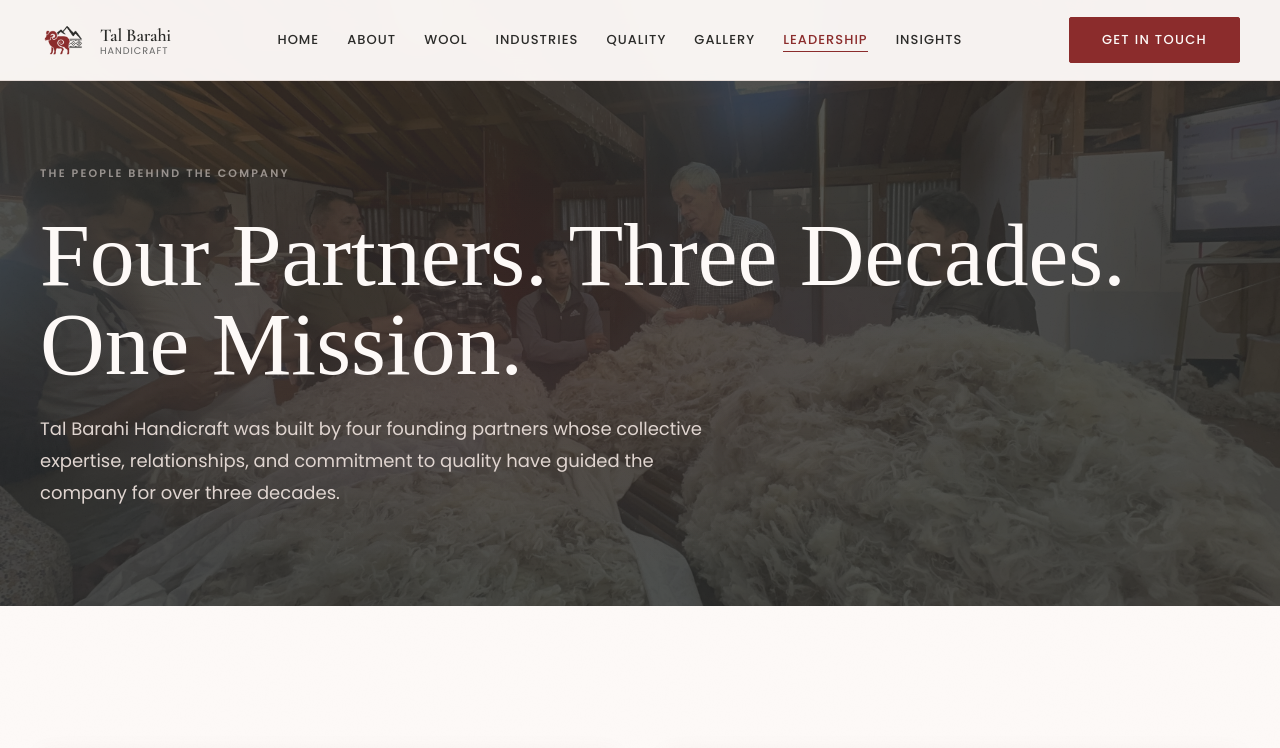
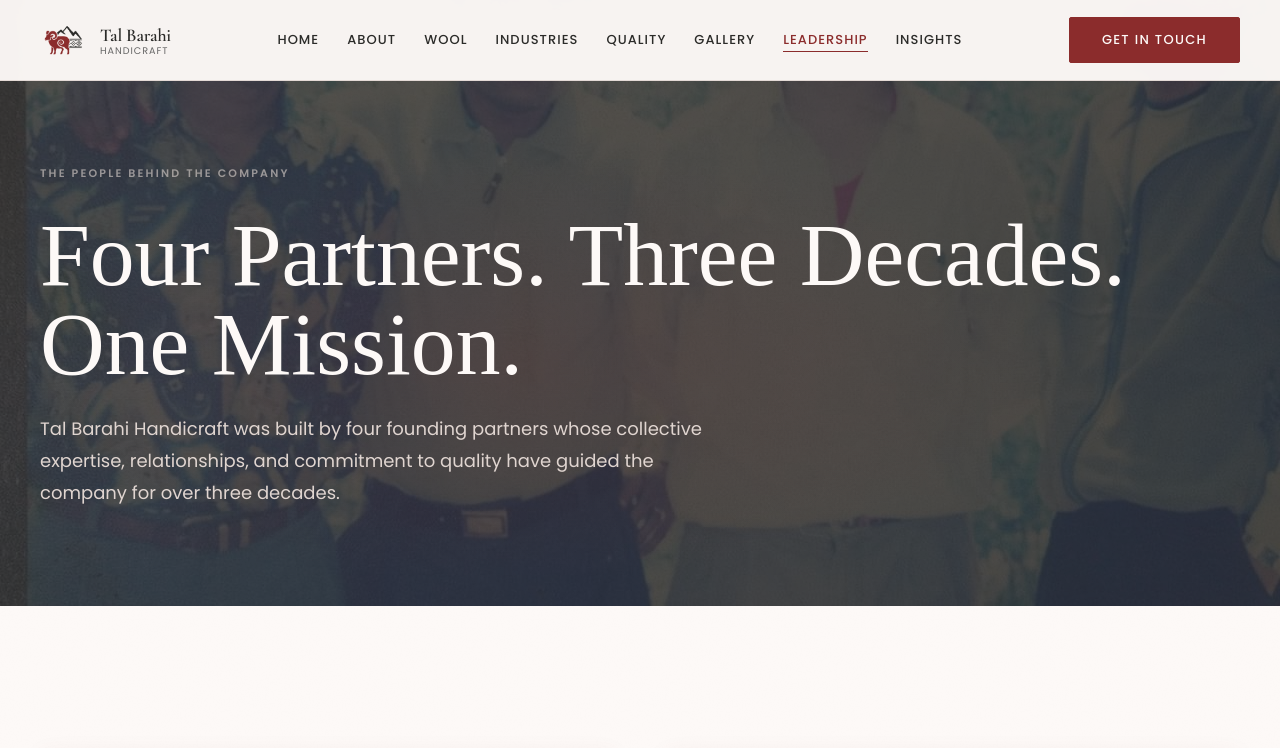
Before and after one commit to aml-lohani/talbarahi-website, a Next.js app: page /leadership in a window 1280 px wide. Shown: the top 748 px of the page. Built offline with nearby package versions, Linux system fonts and the light colour scheme; a web font is replaced by a local one.

Commit message:
partners image

```diff
--- a/src/app/leadership/page.tsx
+++ b/src/app/leadership/page.tsx
@@ -19,8 +19,8 @@
       {/* Header */}
       <section className="pt-40 pb-24 bg-brand-charcoal relative overflow-hidden">
         <Image
-          src="/images/team-wool-inspection.jpg"
-          alt="Tal Barahi founding partners at a New Zealand farm"
+          src="/images/partners.jpg"
+          alt="Tal Barahi founding partners"
           fill
           priority
           className="object-cover object-center"
```
Also changed, not shown: public/images/partners.jpg (added).
